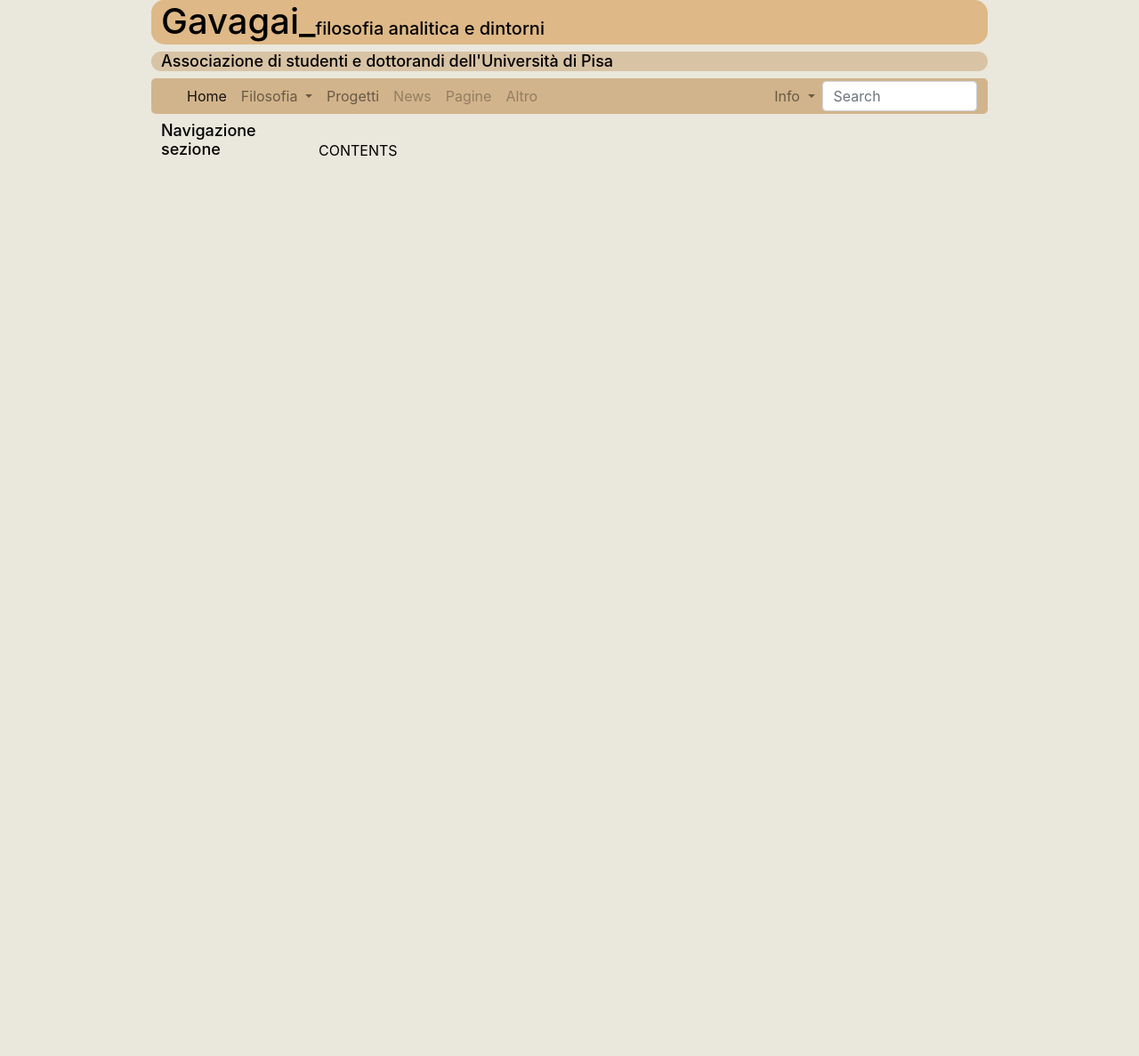
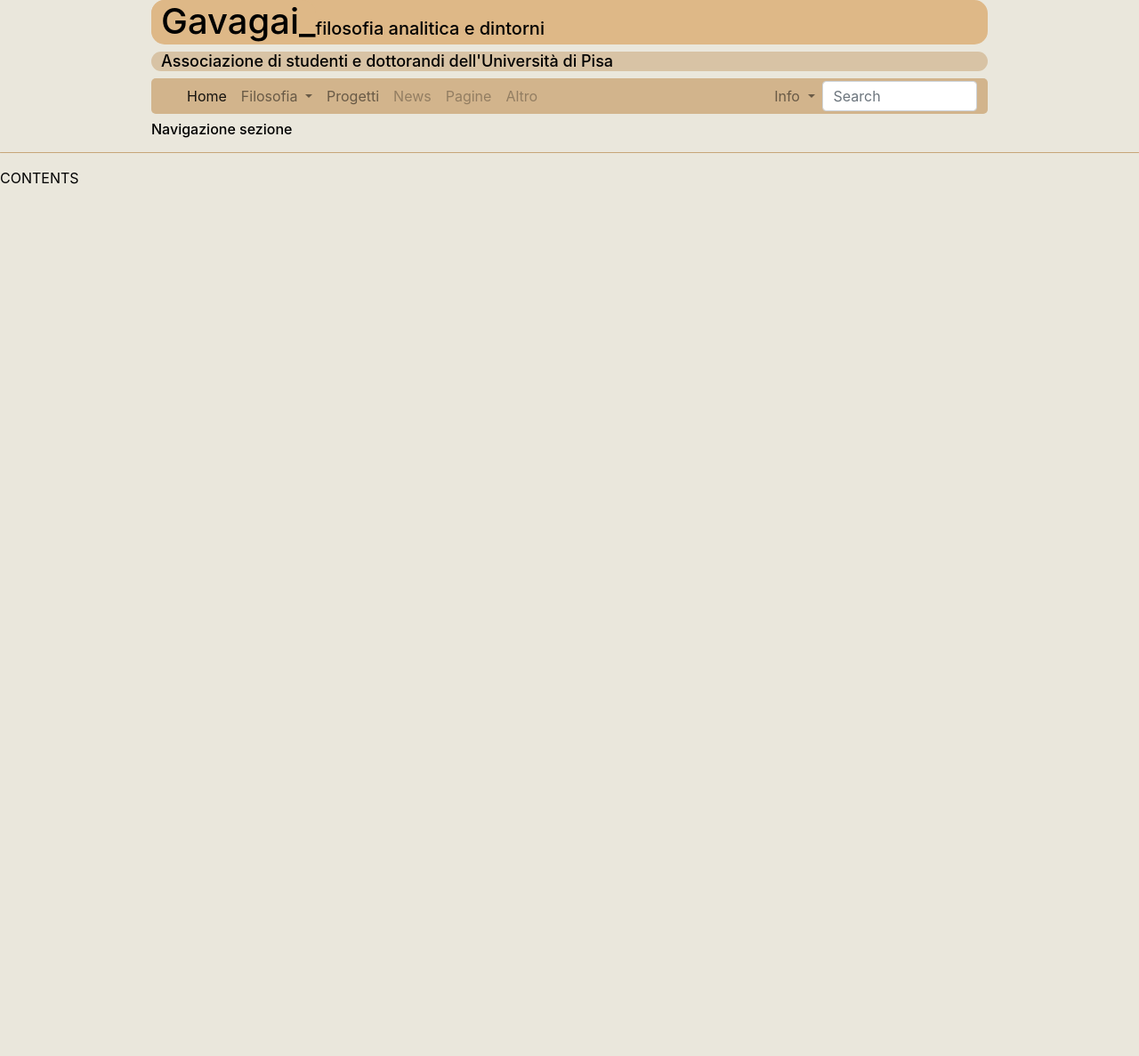
Before and after one commit to Gavagai-phi/gavagai-phi2.github.io, a Jekyll site: the page index.html, which Jekyll copies as it is, in a window 1280 px wide. Shown: the whole page at 89% size. Built offline with Jekyll 4.4.1, drawn with Linux system fonts in a browser that asks for light colours; after the commit the page ends 900 px from its top, so only the background shows below that.

Commit message:
Update index.html

```diff
--- a/index.html
+++ b/index.html
@@ -83,19 +83,12 @@
     <script src="https://stackpath.bootstrapcdn.com/bootstrap/4.3.1/js/bootstrap.min.js" integrity="sha384-JjSmVgyd0p3pXB1rRibZUAYoIIy6OrQ6VrjIEaFf/nJGzIxFDsf4x0xIM+B07jRM" crossorigin="anonymous"></script>
 
  <div class='wrapper'>
-	 <link rel="stylesheet" type="text/css" href="styles/style.css">
-<div style="width: 20%;
-	float: left;">
-	<h6 style="padding-left: 11px; font-size: 18px">Navigazione sezione </h6>
- 	<div style="width: 100%; height:1000px;
-	float: left;">
+	<h6>Navigazione sezione </h6>
 </div>
 
  </div>
-  <div style="width: 80%;
-	float: left;">
-	  <link rel="stylesheet" type="text/css" href="styles/style.css">
-	<h1><hr  style="border-top: 8px; margin-top: 21px"></h1>
+
+	<h1><hr></h1>
  CONTENTS
 </div>
 
```
